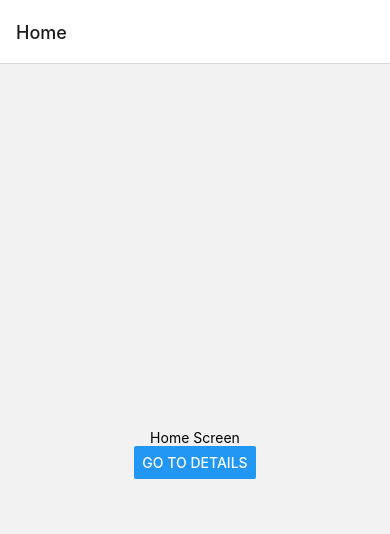
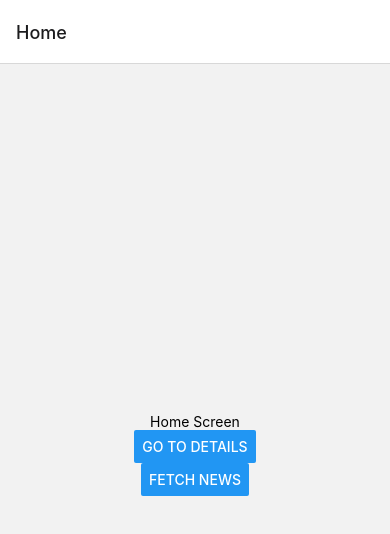
Before and after one commit to SophiaCG/NewsAppRN, a React Native app: screen /Home in a window 390 px wide. Shown: the top 534 px of the page. Built offline with nearby package versions, Linux system fonts and the light colour scheme; no server answers.

Commit message:
Added API call

```diff
--- a/src/screens/HomeScreen.js
+++ b/src/screens/HomeScreen.js
@@ -1,8 +1,23 @@
 // HomeScreen.js
 import * as React from 'react';
 import {Button, View, Text} from 'react-native';
+import config from '../../config';
+
+const apiKey = config.apiKey;
 
 function HomeScreen({navigation}) {
+  const handlePress = async () => {
+    try {
+      const response = await fetch(
+        `https://newsapi.org/v2/everything?q=tech&apiKey=${apiKey}`,
+      );
+      const data = await response.json();
+      console.log(data); // Handle the API response data as needed
+    } catch (error) {
+      console.error('Error:', error);
+    }
+  };
+
   return (
     <View style={{flex: 1, alignItems: 'center', justifyContent: 'center'}}>
       <Text>Home Screen</Text>
@@ -10,6 +25,7 @@ function HomeScreen({navigation}) {
         title="Go to Details"
         onPress={() => navigation.navigate('Details')}
       />
+      <Button title="Fetch News" onPress={handlePress} />
     </View>
   );
 }
```
Also changed, not shown: 1 other file (tests, documents, lock files or other folders).
